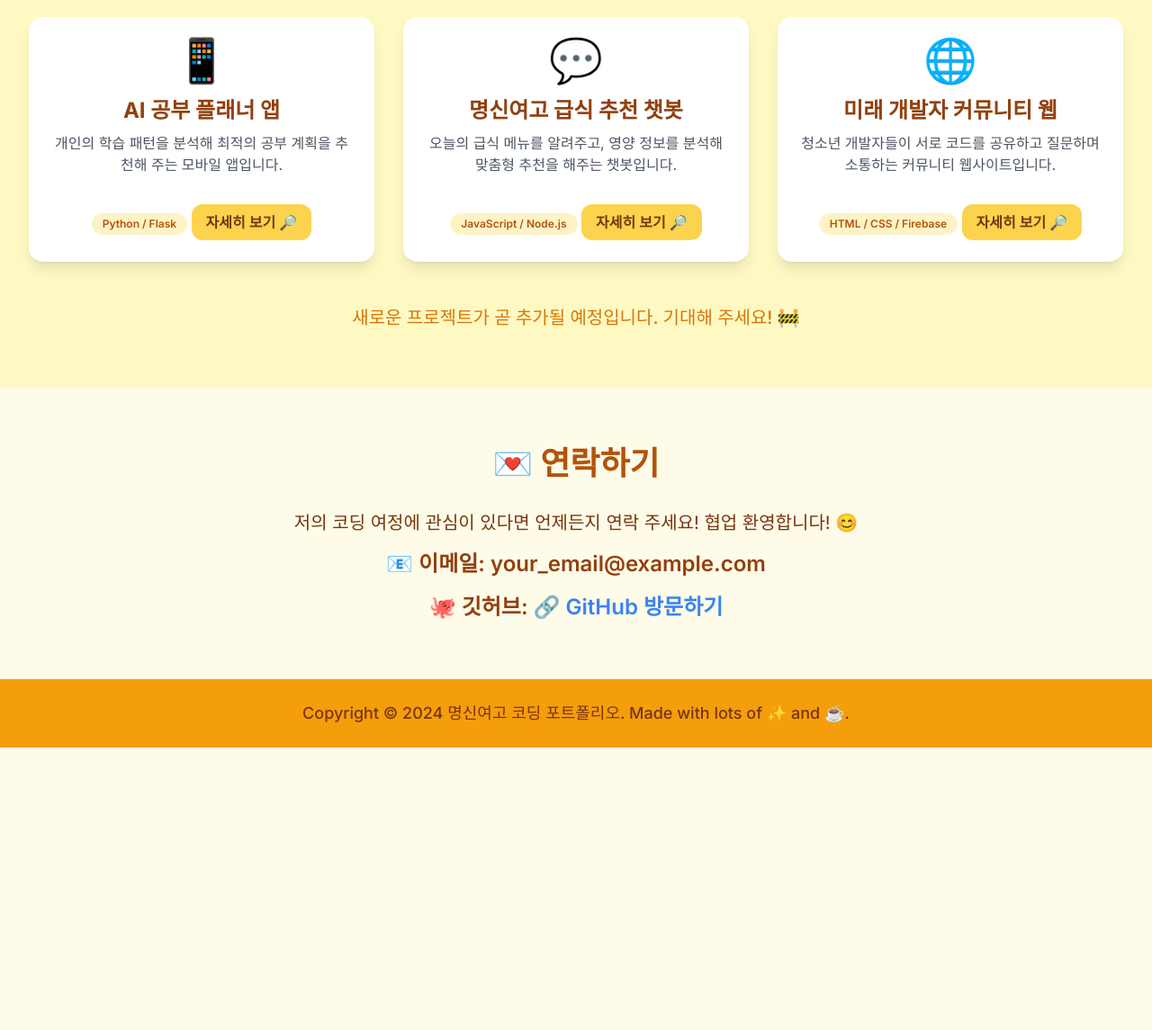
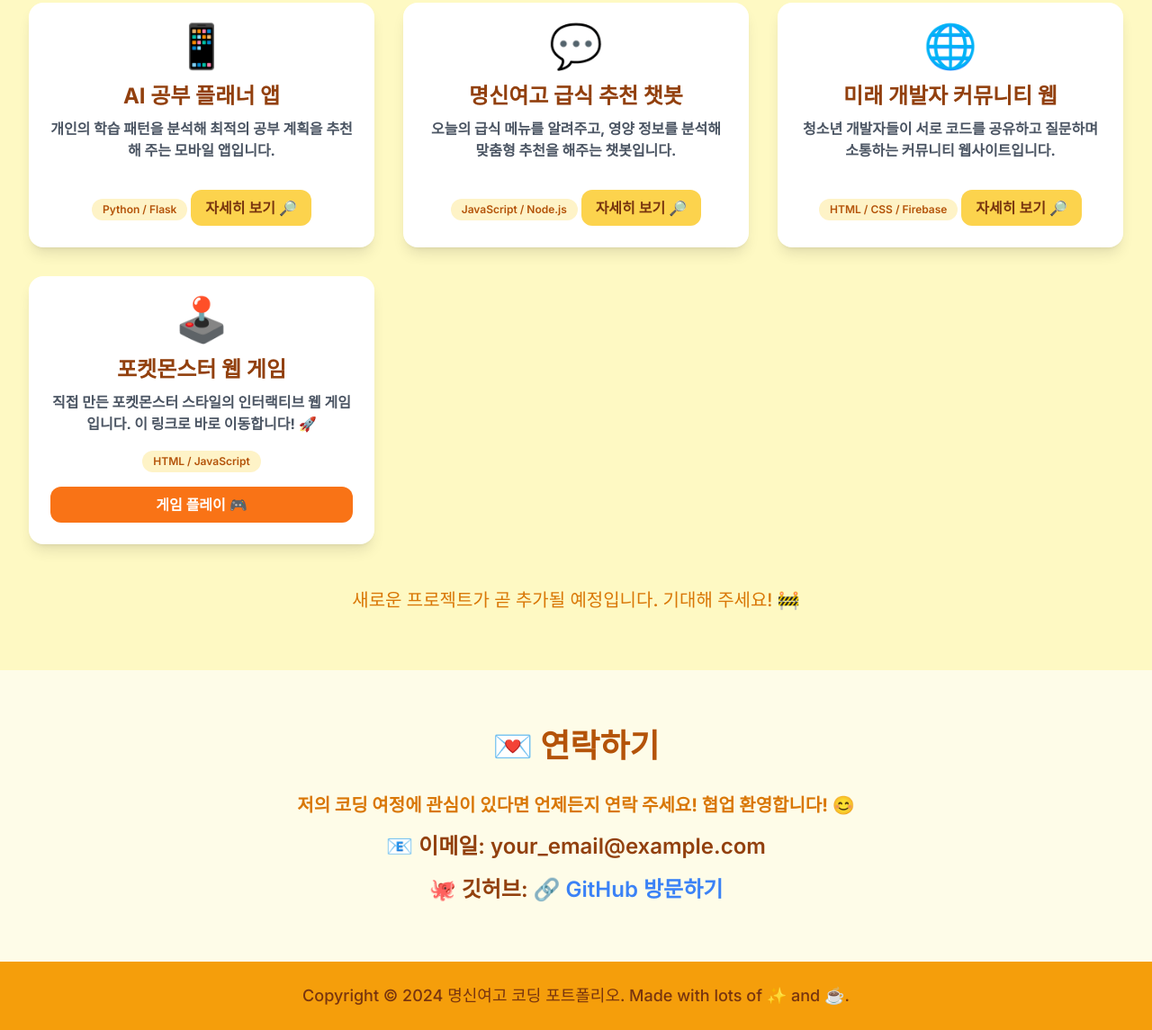
Before and after one commit to jongchaeyeong-gif/myhomepagee, a plain HTML site: page index.html in a window 1280 px wide. Shown: the part 1185-2330 px from the top of the page at 90% size. Before the commit the page ends 2016 px from the top, so only its background shows below. Drawn offline with nearby package versions, Linux system fonts and the light colour scheme.

Commit message:
Update index.html

```diff
--- a/index.html
+++ b/index.html
@@ -48,7 +48,6 @@
         }
 
         /* 스크롤바 커스터마이징 (옵션) */
-        /* 이 코드를 추가하여 부드러운 스크롤바 모양을 만듭니다. */
         ::-webkit-scrollbar {
             width: 8px;
         }
@@ -123,7 +122,7 @@
                 <div class="bg-white p-8 sm:p-12 rounded-2xl shadow-xl border-4 border-amber-300 text-left space-y-4">
                     <p class="text-lg">✅ <strong class="text-amber-600">이름:</strong> [종채영] (명신여고 1학년)</p>
                     <p class="text-lg">✅ <strong class="text-amber-600">취미:</strong> 코딩 (HTML, CSS, JavaScript, Python 등)</p>
-                    <p class="text-lg">✅ <strong class="text-amber-600">관심 분야:</strong> AI 챗봇, 사용자 경험 개선 앱, 웹 개발 🤖</p>
+                    <p class="text-lg">✅ <strong class="text-amber-600">관심 분야:</b> AI 챗봇, 사용자 경험 개선 앱, 웹 개발 🤖</p>
                     <p class="text-lg">✅ <strong class="text-amber-600">한 마디:</strong> 상상을 코드로 바꾸는 과정이 가장 짜릿해요! 제 포트폴리오를 방문해 주셔서 감사합니다. 같이 성장할 분들 환영해요! 🌱</p>
                 </div>
             </div>
@@ -162,6 +161,19 @@
                         <span class="inline-block bg-amber-100 text-amber-700 text-xs font-semibold px-3 py-1 rounded-full">HTML / CSS / Firebase</span>
                         <button class="details-btn mt-4 bg-amber-300 text-amber-900 font-semibold py-2 px-4 rounded-xl hover:bg-amber-400 transition duration-300">자세히 보기 🔎</button>
                     </div>
+
+                    <!-- 프로젝트 카드 4: 포켓몬스터 게임 (새로 추가됨) -->
+                    <a href="https://jongchaeyeong-gif.github.io/myhomepagee/포켓몬스터.html" target="_blank"
+                        class="project-card bg-white p-6 rounded-2xl shadow-lg hover:shadow-2xl transition duration-500 transform hover:scale-[1.03] cursor-pointer block">
+                        <div class="text-5xl mb-4">🕹️</div>
+                        <h3 class="text-2xl font-bold text-amber-800 mb-2">포켓몬스터 웹 게임</h3>
+                        <p class="text-gray-600 mb-4">직접 만든 포켓몬스터 스타일의 인터랙티브 웹 게임입니다. 이 링크로 바로 이동합니다! 🚀</p>
+                        <span class="inline-block bg-amber-100 text-amber-700 text-xs font-semibold px-3 py-1 rounded-full">HTML / JavaScript</span>
+                        <!-- 외부 링크이므로 버튼을 <a> 태그로 대체하고 스타일 적용 -->
+                        <div class="mt-4">
+                            <button class="bg-orange-500 text-white font-semibold py-2 px-4 rounded-xl hover:bg-orange-600 transition duration-300 w-full">게임 플레이 🎮</button>
+                        </div>
+                    </a>
 
                 </div>
 
@@ -287,6 +299,7 @@
                     <p class="mt-2 text-sm text-gray-500">배운 점: 사용자 인증 및 실시간 데이터베이스(NoSQL) 활용 능력을 길렀습니다.</p>
                 `
             }
+            // 프로젝트 4는 외부 링크로 직접 연결되므로 모달 데이터가 필요 없습니다.
         };
 
         document.querySelectorAll('.details-btn').forEach(button => {
```
